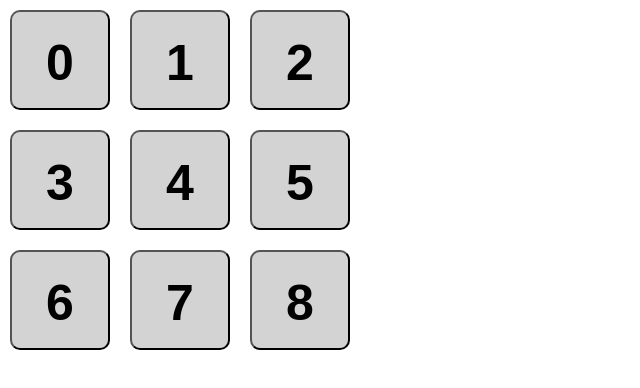
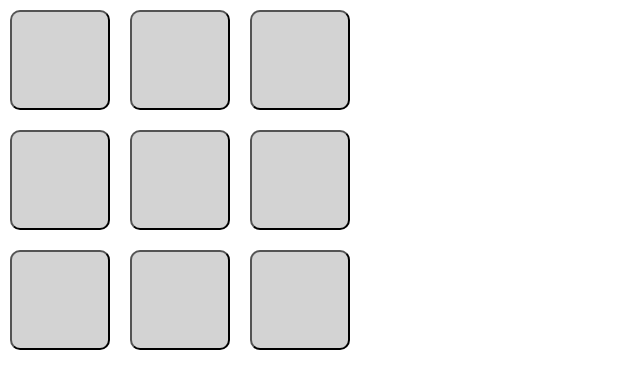
Before and after one commit to saltyp/t2t, a React (Create React App) app: page / in a window 1280 px wide. Shown: the top 388 px of the page, without its empty margins (0-640 px from the left). Built offline with nearby package versions, Linux system fonts and the light colour scheme.

Commit message:
Add state to Square.

```diff
--- a/src/App.js
+++ b/src/App.js
@@ -1,7 +1,12 @@
+import { useState } from "react";
 
-function Square({ value}) {
+
+function Square({squareNumber}) {
+  const [value, setValue] = useState(null);
+
   function handleClick() {
-    console.log('clicked square ' + value + '!');
+    console.log('clicked square ' + squareNumber + '!');
+    setValue('X');
   }
   return (
     <button className="square" onClick={handleClick}>{value}</button>
@@ -16,7 +21,7 @@ function Board() {
     for (let j = 0; j < numRows; j++) {
       let squareRow = [];
       for (let i = 0; i < numSquaresInRow; i++) {
-        squareRow.push(<Square key={numSquaresInRow*j+i} value={numSquaresInRow*j+i} />);
+        squareRow.push(<Square key={numSquaresInRow*j+i} squareNumber={numSquaresInRow*j+i}/>);
       }
       squares.push(<div className="board-row" key={j}>{squareRow}</div>);
     }
```
